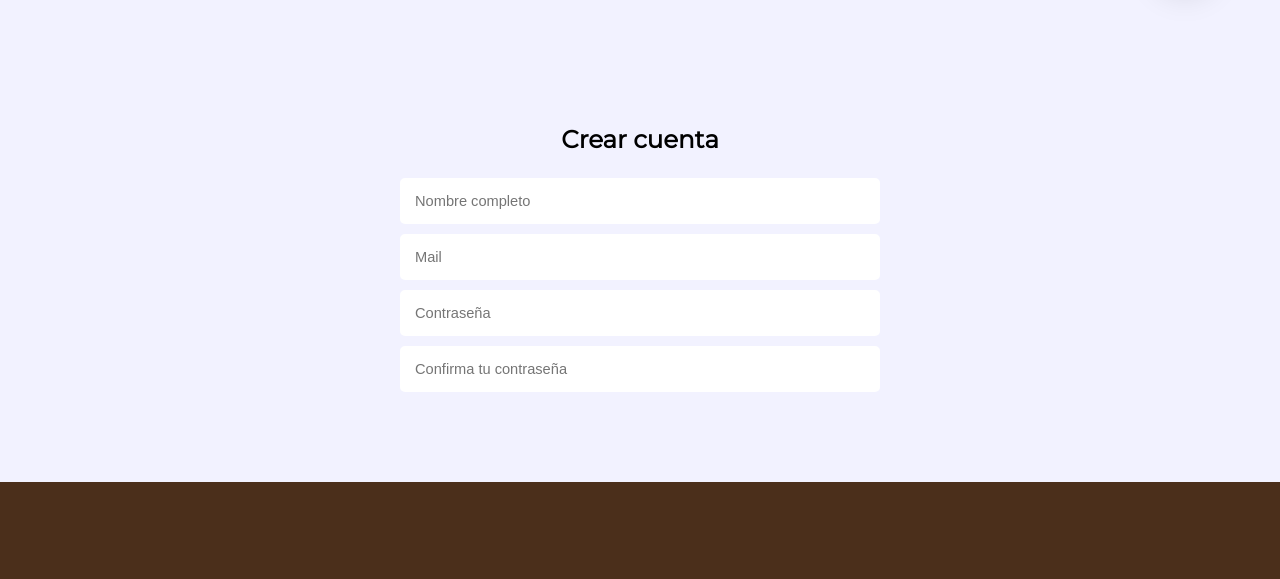
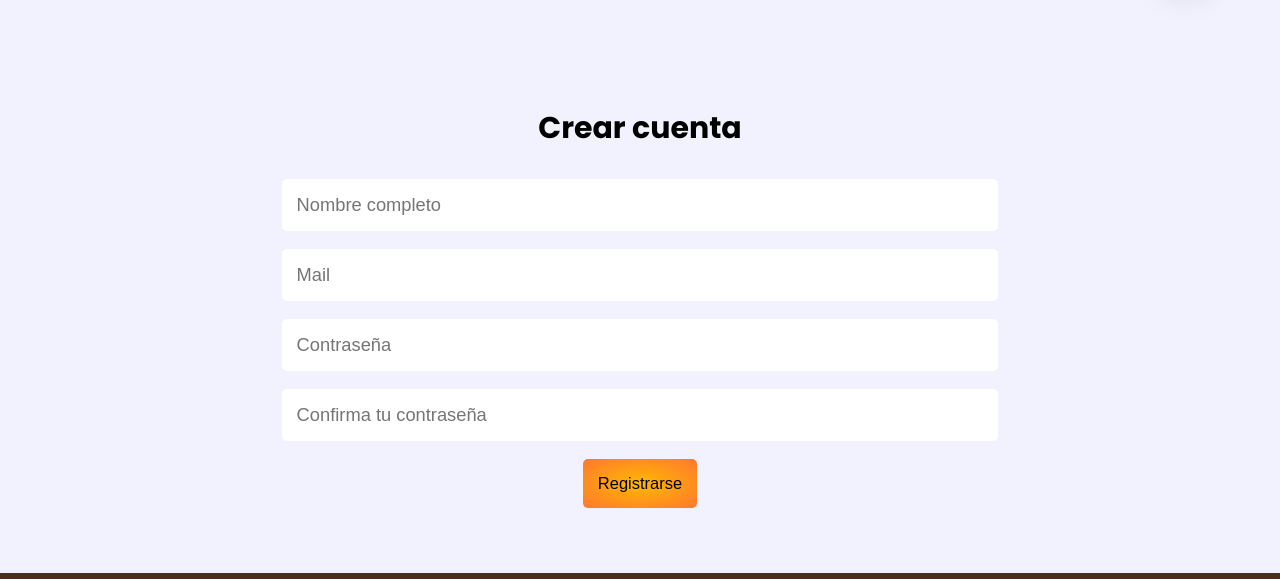
Before and after one commit to alfonn13/proyecto-DAW-Ferreteria-Alfonso, a plain HTML site: page templates/register.html in a window 1280 px wide. Shown: the part 142-721 px from the top of the page. Drawn offline with Linux system fonts and the light colour scheme.

Commit message:
Actualizacion css

```diff
--- a/styles/register.css
+++ b/styles/register.css
@@ -1,3 +1,5 @@
+@import url("https://fonts.googleapis.com/css2?family=Poppins:ital,wght@0,100;0,200;0,300;0,400;0,500;0,600;0,700;0,800;0,900;1,100;1,200;1,300;1,400;1,500;1,600;1,700;1,800;1,900&display=swap");
+
 *{
     margin: 0;
     padding: 0;
@@ -8,28 +10,50 @@ body{
     background-color: hwb(240 95% 0%);
 }
 
+.sectionFormulario{
+    width: 70%;
+    margin: 6.5rem auto;
+}
+
 .formularioRegistro{
-    width: 50%;
-    padding: 20px;
-    margin: 60px auto;
+    font-family: Poppins, sans-serif;
     display: flex;
     flex-direction: column;
-    align-items: center;
-
+    gap: .8rem;
 }
 
+
+
 .h1Registro{
+    text-align: center;
+    font-size: 3rem;
+    color: black;
     margin-bottom: 20px;
-    font-size: 2em;
-    color: black;
 }
 
 input{
     margin-bottom: 10px;
     width: 80%;
     padding: 1.5rem;
-    font-size: 1.2em;
+    font-size: 1.5em;
     color: black;
     border-radius: 5px;
     border: none;
+    margin-inline: auto;
 }
+
+.enviarRegistro{
+    font-size: 1.65rem;
+    width: fit-content;
+    background-image: radial-gradient(#ffb900, #ff7730);
+    margin-inline: block;
+    padding: 1.5rem;
+    border: none;
+    border-radius: 5px;
+    margin-inline: auto;
+}
+
+.enviarRegistro:hover{
+    background-image: radial-gradient(#ff7730, #ffb900);
+    cursor: pointer;
+}
--- a/templates/register.html
+++ b/templates/register.html
@@ -1,5 +1,6 @@
 <!DOCTYPE html>
 <html lang="en">
+
 <head>
     <meta charset="UTF-8">
     <meta name="viewport" content="width=device-width, initial-scale=1.0">
@@ -8,15 +9,12 @@
     <link rel="stylesheet" href="../styles/style.css">
     <link rel="stylesheet" href="../styles/register.css">
 </head>
+
 <body>
 
     <header>
         <a href="../index.html">
-          <img
-            src="../assets/img/logoFerreteria.png"
-            alt="logoFerreteria"
-            class="logo"
-          />
+            <img src="../assets/img/logoFerreteria.png" alt="logoFerreteria" class="logo" />
         </a>
         <div class="navigation">
             <input type="checkbox" class="navigation__checkbox" id="navi-toggle" />
@@ -33,14 +31,10 @@
                         <a href="../index.html" class="navigation__link"><span>01</span>Inicio</a>
                     </li>
                     <li class="navigation__item">
-                  <a href="./productos.html" class="navigation__link"
-                    ><span>02</span>Productos y Servicios</a
-                  >
+                        <a href="./productos.html" class="navigation__link"><span>02</span>Productos y Servicios</a>
                     </li>
                     <li class="navigation__item">
-                  <a href="./quienesSomos.html" class="navigation__link"
-                    ><span>03</span>Quienes Somos</a
-                  >
+                        <a href="./quienesSomos.html" class="navigation__link"><span>03</span>Quienes Somos</a>
                     </li>
                     <li class="navigation__item">
                         <a href="./contacto.html" class="navigation__link"><span>04</span>Contacto</a>
@@ -65,7 +59,11 @@
                 <input type="text" placeholder="Contraseña" class="contraseñaRegistro">
 
                 <input type="text" placeholder="Confirma tu contraseña" class="confirmarContraseña">
+
+                <button type="submit" class="enviarRegistro">Registrarse</button>
             </form>
+
+
         </section>
 
     </main>
@@ -73,7 +71,8 @@
     <footer>
         <div class="col1">
             <h2>FERRETERIA VEGAGRANDE</h2>
-              <p>Ferretería en Gijón con más de 50 años de historia. Venta de material eléctrico, fontanería, herramientas, menaje del hogar,
+            <p>Ferretería en Gijón con más de 50 años de historia. Venta de material eléctrico, fontanería,
+                herramientas, menaje del hogar,
                 cerrajería, pintura… ¡Te esperamos!</p>
         </div>
         <div class="col2">
@@ -108,4 +107,5 @@
     </section>
 
 </body>
+
 </html>
```
Lines whose indentation alone changed are shown as unchanged.
